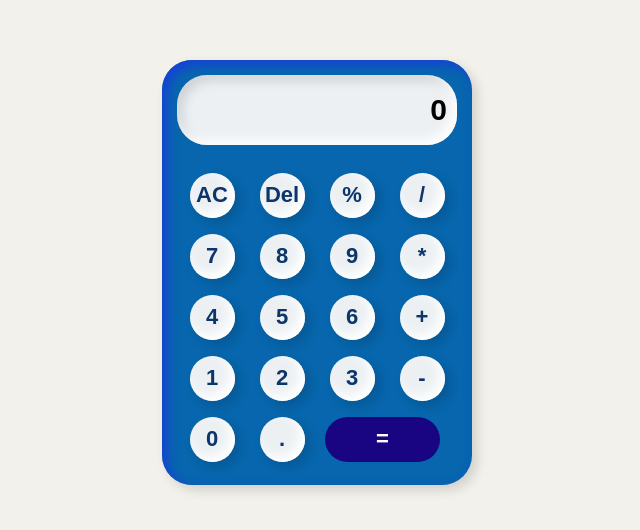
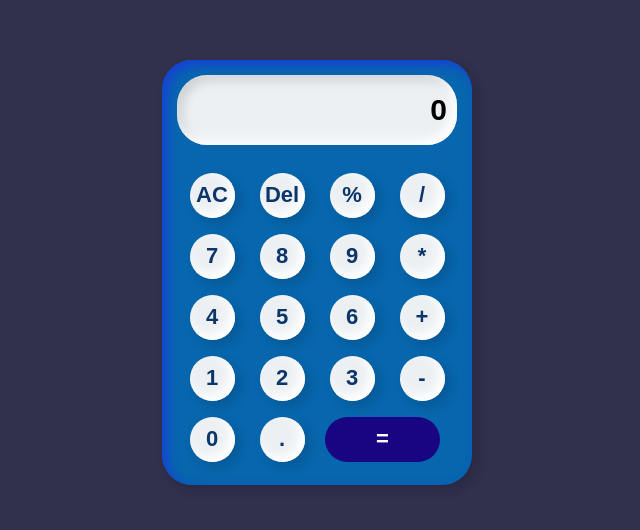
Before and after one commit to guptamudit/Calculator, a plain HTML site: page index.html in a window 1280 px wide. Shown: the part 128-658 px from the top of the page, without its empty margins (323-963 px from the left). Drawn offline with Linux system fonts and the light colour scheme.

Commit message:
color change

```diff
--- a/style.css
+++ b/style.css
@@ -6,7 +6,7 @@
   font-weight: bold;
   font-size: 22px;
 
-  background-color: #f2f1eb;
+  background-color: #31304d;
 }
 
 /* buttons conataining numbers and operators */
```
